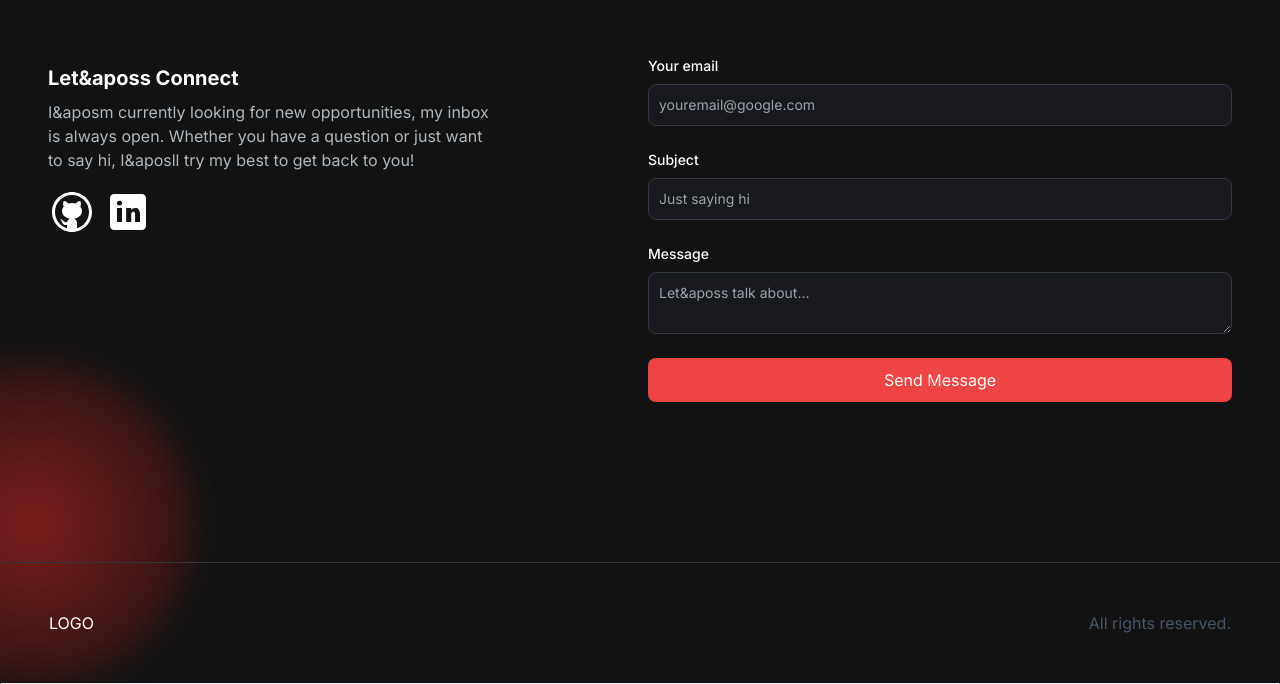
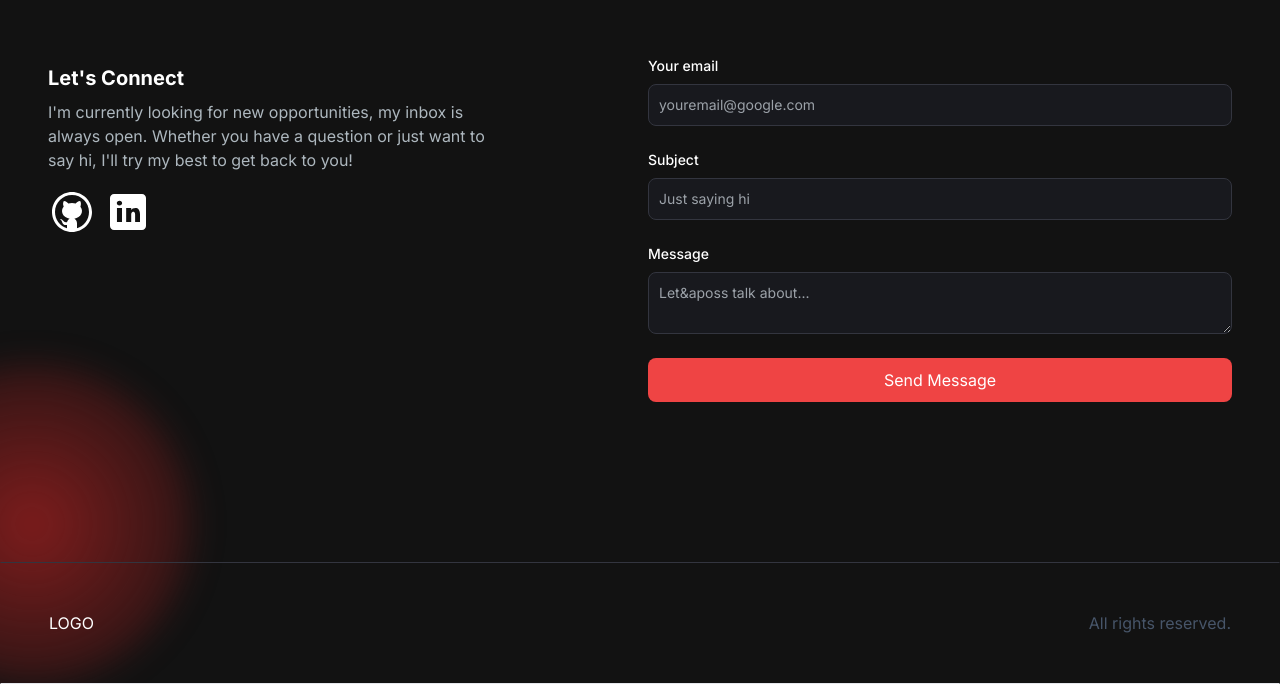
Before and after one commit to DaniloNicacio/danilonicacio.github.io, a Next.js app: page / in a window 1280 px wide. Shown: the part 1965-2649 px from the top of the page. Built offline with nearby package versions, Linux system fonts and the light colour scheme.

Commit message:
[FIX] - Fix ' symbol

```diff
--- a/app/components/EmailSection.jsx
+++ b/app/components/EmailSection.jsx
@@ -41,11 +41,11 @@ const EmailSection = () => {
     return (<section className = "grid md:grid-cols-2 my-12 md:my-12 py-24 gap-4 relative">
             <div className="bg-[radial-gradient(ellipse_at_center,_var(--tw-gradient-stops))] from-red-900 to-transparent rounded-full h-80 w-80 z-0 blur-lg absolute top-3/4 -left-4 transform -translate-x-1/2 -translate-1/2"></div>
         <div className="z-10">
-            <h5 className="text-xl font-bold text-white my-2">Let&aposs Connect</h5>
+            <h5 className="text-xl font-bold text-white my-2">Let&apos;s Connect</h5>
         <p className="text-[#ADB7BE] mb-4 max-w-md">
             {" "}
-            I&aposm currently looking for new opportunities, my inbox is always open.
-            Whether you have a question or just want to say hi, I&aposll try my best
+            I&apos;m currently looking for new opportunities, my inbox is always open.
+            Whether you have a question or just want to say hi, I&apos;ll try my best
             to get back to you!
         </p>
             <div className="socials flex flex-row gap-2">
```
